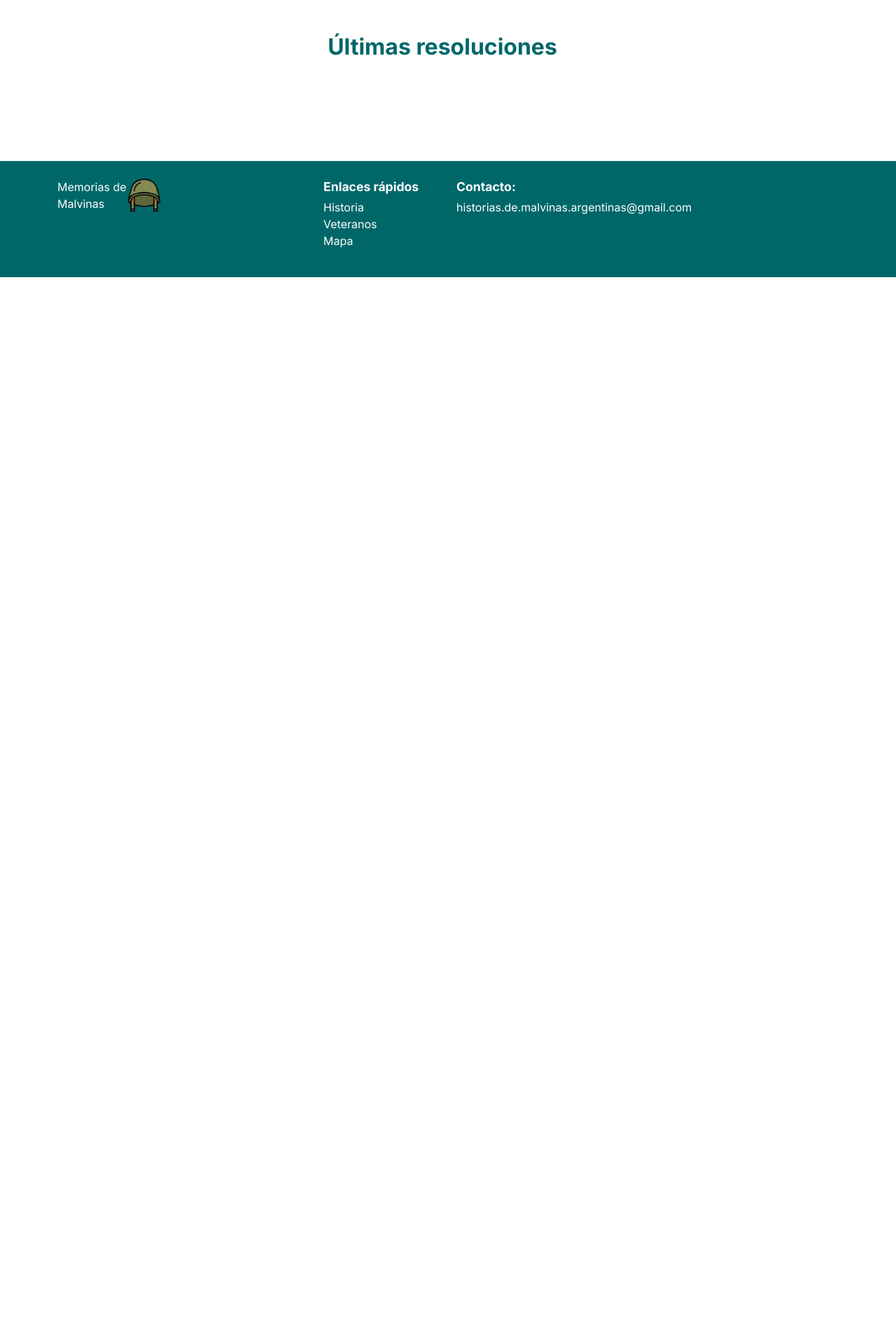
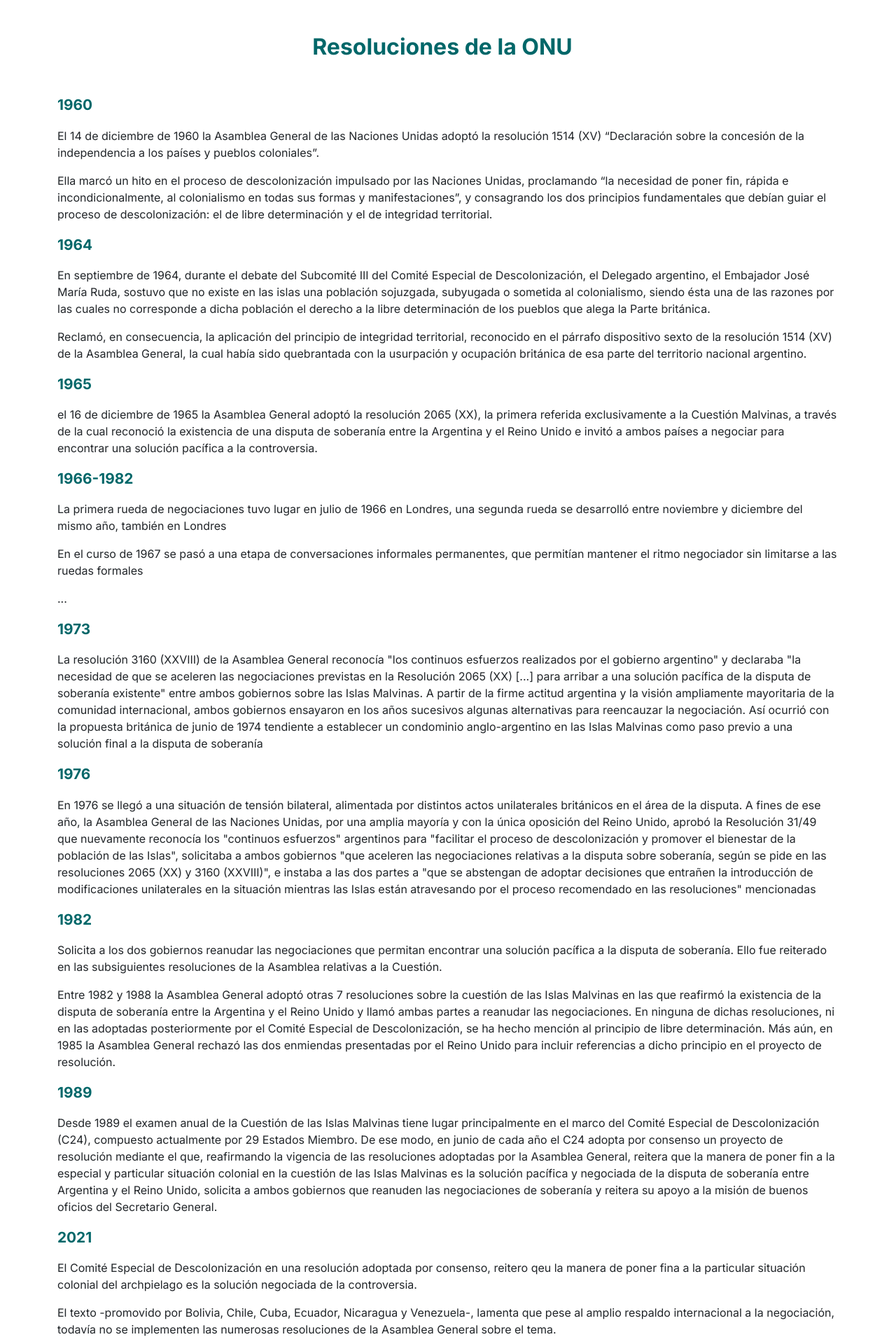
Before and after one commit to Lucho-Castagno/deu-malvinas, a Next.js app: page /resoluciones in a window 1280 px wide. Shown: the part 140-2060 px from the top of the page at 70% size. Before the commit the page ends 800 px from the top, so only its background shows below. Built offline with nearby package versions, Linux system fonts and the light colour scheme.

Commit message:
Algo sobre las resoluciones de la ONU, falta acomodar bien el texto

```diff
--- /dev/null
+++ b/src/app/resoluciones/Resoluciones.module.css
@@ -0,0 +1,6 @@
+.titulo{
+    color: #006769;
+    font-size: 1.3rem;
+    font-weight: bold;
+    margin-right: 1rem;
+}
--- a/src/app/resoluciones/page.js
+++ b/src/app/resoluciones/page.js
@@ -1,12 +1,59 @@
 import "../globals.css";
+import styles from './Resoluciones.module.css';
+
 
 export default function ResolucionesPage() {
   return (
     <div className="container my-5 py-5" role="main">
-      <h1 className={`text-center subtitle mb-5`}>Últimas resoluciones</h1>
+      <h1 className={`text-center subtitle mb-5`}>Resoluciones de la ONU</h1>
       <div className="row">
         <div className="col-md-12">
-
+        <p className={styles.titulo}>1960</p>
+          <p>El 14 de diciembre de 1960 la Asamblea General de las Naciones Unidas adoptó la resolución 1514 (XV) “Declaración sobre la concesión de la independencia a los países y pueblos coloniales”.</p>
+          <p>Ella marcó un hito en el proceso de descolonización impulsado por las Naciones Unidas, proclamando “la necesidad de poner fin, rápida e incondicionalmente, al colonialismo en todas sus formas y manifestaciones”,
+           y consagrando los dos principios fundamentales que debían guiar el proceso de descolonización: el de libre determinación y el de integridad territorial.</p>
+        <p className={styles.titulo}>1964</p>
+          <p>En septiembre de 1964, durante el debate del Subcomité III del Comité Especial de Descolonización, el Delegado argentino, el Embajador José María Ruda,
+          sostuvo que no existe en las islas una población sojuzgada, subyugada o sometida al colonialismo, siendo ésta una de las razones por las cuales no corresponde
+          a dicha población el derecho a la libre determinación de los pueblos que alega la Parte británica.</p>
+          <p>Reclamó, en consecuencia, la aplicación del principio de integridad territorial, reconocido en el párrafo dispositivo sexto de la resolución 1514 (XV) de la Asamblea General, la cual había sido quebrantada con
+            la usurpación y ocupación británica de esa parte del territorio nacional argentino.</p>
+        <p className={styles.titulo}>1965</p>
+          <p>el 16 de diciembre de 1965 la Asamblea General adoptó la resolución 2065 (XX), la primera referida exclusivamente a la Cuestión Malvinas, a través de la cual reconoció la existencia de
+            una disputa de soberanía entre la Argentina y el Reino Unido e invitó a ambos países a negociar para encontrar una solución pacífica a la controversia.</p>
+        <p className={styles.titulo}>1966-1982</p>
+          <p>La primera rueda de negociaciones tuvo lugar en julio de 1966 en Londres, una segunda rueda se desarrolló entre noviembre y diciembre del mismo año, también en Londres</p>
+          <p>En el curso de 1967 se pasó a una etapa de conversaciones informales permanentes, que permitían mantener el ritmo negociador sin limitarse a las ruedas formales</p>
+          <p>...</p>
+        <p className={styles.titulo}>1973</p>
+          <p>La resolución 3160 (XXVIII) de la Asamblea General reconocía "los continuos esfuerzos realizados por el gobierno argentino" y declaraba "la necesidad de que se aceleren las
+          negociaciones previstas en la Resolución 2065 (XX) [...] para arribar a una solución pacífica de la disputa de soberanía existente" entre ambos gobiernos sobre las Islas Malvinas.
+           A partir de la firme actitud argentina y la visión ampliamente mayoritaria de la comunidad internacional, ambos gobiernos ensayaron en los años sucesivos algunas alternativas para reencauzar la negociación.
+           Así ocurrió con la propuesta británica de junio de 1974 tendiente a establecer un condominio anglo-argentino en las Islas Malvinas como paso previo a una solución final a la disputa de soberanía</p>
+        <p className={styles.titulo}>1976</p>
+          <p>En 1976 se llegó a una situación de tensión bilateral, alimentada por distintos actos unilaterales británicos en el área de la disputa. A fines de ese año, la Asamblea General de las
+             Naciones Unidas, por una amplia mayoría y con la única oposición del Reino Unido, aprobó la Resolución 31/49 que nuevamente reconocía los "continuos esfuerzos" argentinos para
+             "facilitar el proceso de descolonización y promover el bienestar de la población de las Islas", solicitaba a ambos gobiernos "que aceleren las negociaciones relativas a la disputa sobre
+             soberanía, según se pide en las resoluciones 2065 (XX) y 3160 (XXVIII)", e instaba a las dos partes a "que se abstengan de adoptar decisiones que entrañen la introducción de modificaciones unilaterales
+             en la situación mientras las Islas están atravesando por el proceso recomendado en las resoluciones" mencionadas</p>
+        <p className={styles.titulo}>1982</p>
+          <p>Solicita a los dos gobiernos reanudar las negociaciones que permitan encontrar una solución pacífica a la disputa de soberanía. Ello fue reiterado en las subsiguientes
+            resoluciones de la Asamblea relativas a la Cuestión.</p>
+          <p>Entre 1982 y 1988 la Asamblea General adoptó otras 7 resoluciones sobre la cuestión de las Islas Malvinas en las que reafirmó la existencia de la disputa
+            de soberanía entre la Argentina y el Reino Unido y llamó ambas partes a reanudar las negociaciones.
+              En ninguna de dichas resoluciones, ni en las adoptadas posteriormente por el Comité Especial de Descolonización,
+               se ha hecho mención al principio de libre determinación. Más aún, en 1985 la Asamblea General rechazó las dos
+               enmiendas presentadas por el Reino Unido para incluir referencias a dicho principio en el proyecto de resolución.</p>
+        <p className={styles.titulo}>1989</p>
+          <p>Desde 1989 el examen anual de la Cuestión de las Islas Malvinas tiene lugar principalmente en el marco del Comité Especial de Descolonización
+             (C24), compuesto actualmente por 29 Estados Miembro. De ese modo, en junio de cada año el C24 adopta por consenso un proyecto de resolución mediante el que,
+              reafirmando la vigencia de las resoluciones adoptadas por la Asamblea General, reitera que la manera de poner fin a la especial y particular situación colonial en la cuestión
+              de las Islas Malvinas es la solución pacífica y negociada de la disputa de soberanía entre Argentina y el Reino Unido, solicita a ambos gobiernos que reanuden las negociaciones de soberanía y reitera su apoyo a la misión de buenos oficios del Secretario General.</p>
+      <p className={styles.titulo}>2021</p>
+        <p>El Comité Especial de Descolonización en una resolución adoptada por consenso, reitero qeu la manera de poner fina a la particular situación colonial del archpielago es la solución negociada de la controversia.</p>
+        <p>El texto -promovido por Bolivia, Chile, Cuba, Ecuador, Nicaragua y Venezuela-, lamenta que pese al amplio respaldo internacional a la negociación, todavía no se implementen las numerosas resoluciones de la Asamblea General sobre el tema.</p>
+        <p className={styles.titulo}>Apoyo latinoamericano al reclamo</p>
+        <p>A nombre de la Comunidad de Estados Latinoamericanos y Caribeños  (CELAC), México en voz de su embajador ante la ONU, Ramón De la Fuente, reiteró “el más firme respaldo a los legítimos derechos” de Argentina en la “disputa de la soberanía sobre las Islas Malvinas, Georgias del Sur y Sandwich del Sur y los espacios marítimos circundantes”.</p>
         </div>
       </div>
     </div>
```
